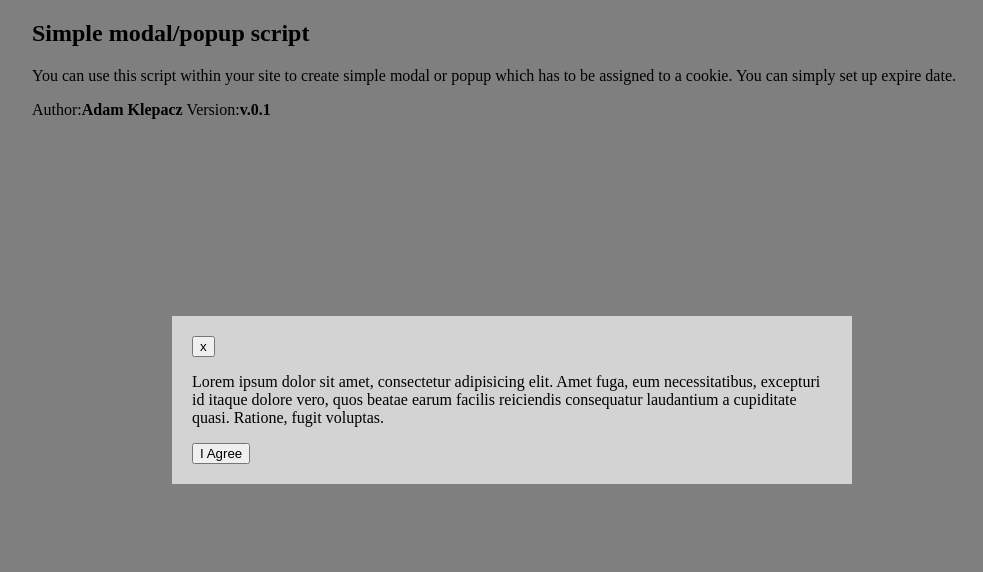
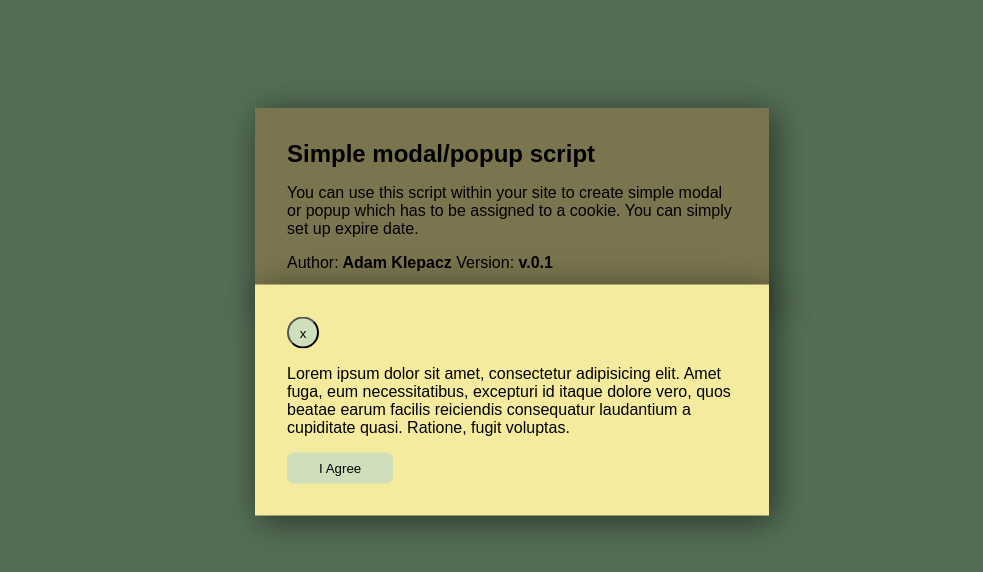
Before and after one commit to adamklepacz/reusable_popup_script, a plain HTML site: page index.html in a window 1280 px wide. Shown: the whole page, without its empty margins (128-1111 px from the left). Drawn offline with nearby package versions, Linux system fonts and the light colour scheme.

Commit message:
Style changes

```diff
--- a/app.css
+++ b/app.css
@@ -1,17 +1,23 @@
+body {
+  background-color: #A8DBA8;
+  color: black;
+  font-family: Arial, sans-serif;
+}
+
 .container {
   max-width: 960px;
   margin: 0 auto;
+  padding-top: 100px;
 }
 
 .popup {
   display: none;
-  border: 1px solid gray;
-  background-color: lightgray;
-  padding: 20px;
+  background-color: #F4EB9E;
+  box-shadow: 5px 5px 32px 0px rgba(0, 0, 0, 0.52);
+  padding: 32px;
   font-size: 16px;
   font-weight: 400;
   position: fixed;
-  width: 80vh;
   height: auto;
   left: 50%;
   top: 50%;
@@ -19,6 +25,7 @@
   text-align: left;
   z-index: 1;
   transition: all 0.5s ease;
+  max-width: 450px;
 }
 
 
@@ -31,3 +38,36 @@
   background-color: rgba(0, 0, 0, .5);
   transition: all 0.5s ease;
 }
+
+
+
+.main-article {
+  background-color: #F4EB9E;
+  max-width: 450px;
+  height: auto;
+  margin: 0 auto;
+  padding: 32px;
+  box-shadow: 5px 5px 32px 0px rgba(0, 0, 0, 0.52);
+}
+
+.main-article__heading {
+  margin: 0;
+  padding: 0;
+}
+
+.close-button {
+  display: block;
+  background-color: #D0DFBB;
+  height: 32px;
+  width: 32px;
+  border-radius: 100%;
+
+}
+
+.main-button {
+  display: block;
+  background-color: #D0DFBB;
+  border: 0;
+  padding: 8px 32px;
+  border-radius: 7px;
+}
```
Also changed, not shown: index.html (+2 -2 lines).
